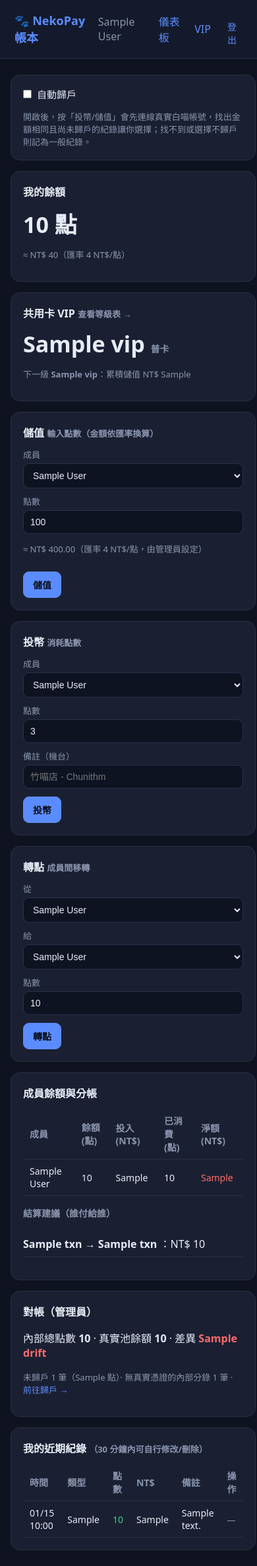
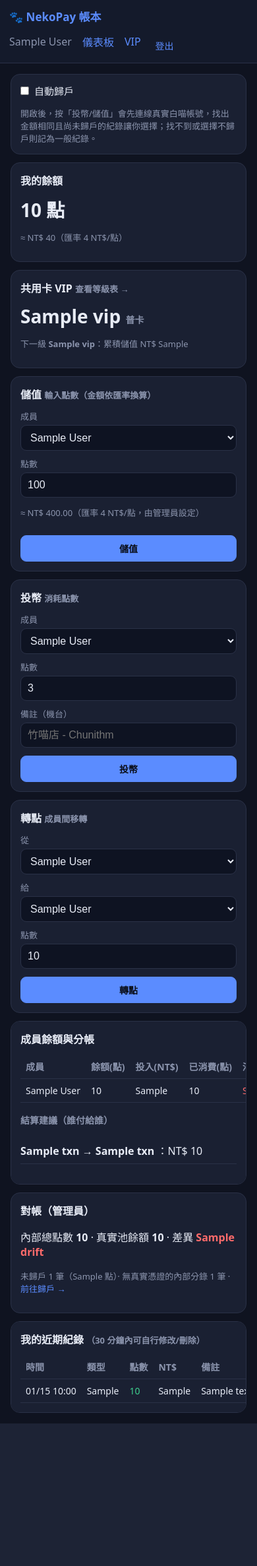
Before and after one commit to jason122490/IKUZO_NekoPay, a Python web app: template app/templates/dashboard.html in a window 390 px wide. Shown: the whole page at 66% size. After the commit the page ends 2157 px from the top, so only its background shows below. Run offline with Jinja, Linux system fonts and the light colour scheme; the template is opened without the code that fills it: most values are stand-ins (such as "Sample title", 1, 10 or a date in 2020).

Commit message:
Make the UI mobile-friendly
Single-column grid, wrapping nav (brand on top, links below), horizontally
scrollable wide tables, 16px inputs to stop iOS zoom-on-focus, full-width
primary buttons and stacked full-width modal actions, roomier row-action tap
targets. CSS-only; viewport meta already present.

Co-Authored-By: Claude Opus 4.8 (1M context) <noreply@anthropic.com>

```diff
--- a/app/static/style.css
+++ b/app/static/style.css
@@ -35,6 +35,7 @@ th { color:var(--muted); font-weight:600; }
 .settle li { padding:8px 0; border-bottom:1px solid var(--line); }
 tr.inactive { opacity:.45; }
 .actions a, .actions button { margin-right:8px; }
+.table-wrap { overflow-x:auto; -webkit-overflow-scrolling:touch; }
 .aa-bar { display:flex; align-items:center; gap:14px; flex-wrap:wrap; }
 .switch { display:inline-flex; align-items:center; gap:8px; margin:0; color:var(--ink); font-size:15px; }
 .switch input { width:auto; margin:0; }
@@ -45,4 +46,33 @@ tr.inactive { opacity:.45; }
 .cand-list { display:flex; flex-direction:column; gap:8px; margin:12px 0; }
 .cand { text-align:left; width:100%; }
 .modal-actions { display:flex; justify-content:space-between; margin-top:10px; }
-@media (max-width:720px){ .grid { grid-template-columns:1fr; } }
+@media (max-width:720px){
+  .grid { grid-template-columns:1fr; gap:12px; }
+  main { margin:16px auto; }
+
+  /* nav wraps: brand on top, links flow underneath */
+  .nav { padding:12px 14px; flex-wrap:wrap; }
+  .nav nav { width:100%; margin-top:6px; gap:16px; flex-wrap:wrap; row-gap:8px; }
+  .brand { font-size:17px; }
+
+  .card { padding:14px; overflow-x:auto; -webkit-overflow-scrolling:touch; }
+  .card.login { margin:6vh auto; }
+  .big { font-size:28px; }
+
+  /* 16px inputs stop iOS from zooming in on focus */
+  input, select { font-size:16px; }
+
+  /* primary action buttons span the card for easy tapping */
+  .card > button.primary { width:100%; }
+
+  /* wide tables scroll horizontally instead of squashing the layout */
+  .card table { white-space:nowrap; }
+  th, td { padding:8px; }
+
+  /* roomier tap targets for inline row actions */
+  .actions a, .actions button { display:inline-block; padding:6px 8px; margin:2px 6px 2px 0; }
+
+  .modal-overlay { padding:14px; }
+  .modal-actions { flex-direction:column; gap:8px; }
+  .modal-actions button { width:100%; }
+}
```
